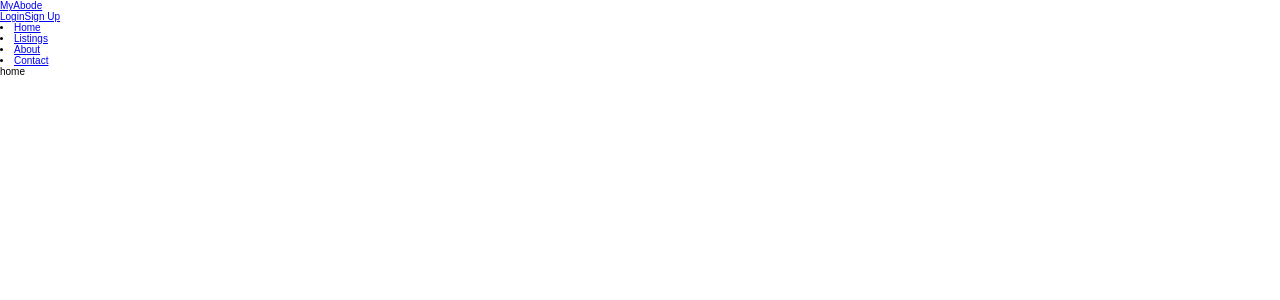
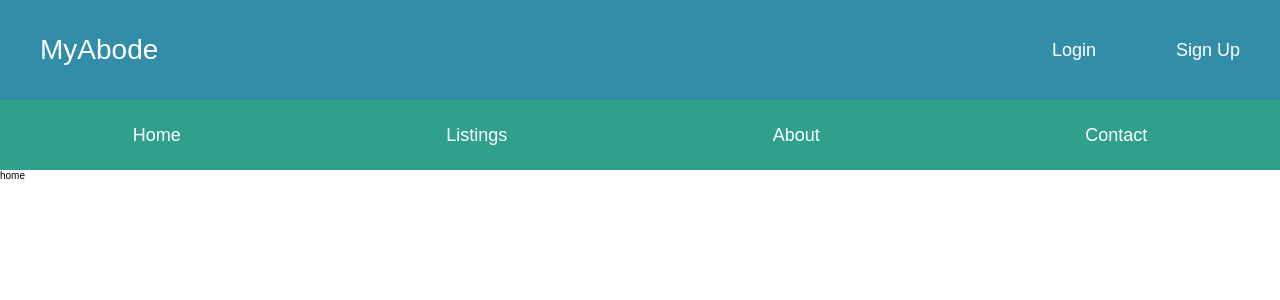
Before and after one commit to pbtrad/myabode, a React (Create React App) app in the folder frontend/: page / in a window 1280 px wide. Shown: the top 300 px of the page. Built offline with nearby package versions, Linux system fonts and the light colour scheme.

Commit message:
Styled navbar

```diff
--- a/frontend/src/sass/components/_navbar.scss
+++ b/frontend/src/sass/components/_navbar.scss
@@ -0,0 +1,59 @@
+.navbar {
+    width: 100%;
+
+    &__top {
+        display: flex;
+        justify-content: space-between;
+        align-items: center;
+        width: 100%;
+        height: 10rem;
+        background-color: $color-primary;
+
+        &__logo {
+            margin-left: 4rem;
+
+            &__link {
+                font-size: 2.8rem;
+                color: $color-white;
+                text-decoration: none;
+            }
+        }
+
+        &__auth {
+            margin-right: 4rem;
+
+            &__link {
+                font-size: 1.8rem;
+                color: $color-white;
+                text-decoration: none;
+
+                &:first-of-type {
+                    margin-right: 8rem;
+                }
+            }
+        }
+    }
+
+    &__bottom {
+        display: flex;
+        justify-content: space-around;
+        align-items: center;
+        width: 100%;
+        height: 7rem;
+        background-color: $color-tertiary;
+
+        &__item {
+            list-style: none;
+
+            &__link {
+                font-size: 1.8rem;
+                color: $color-white;
+                text-decoration: none;
+
+                &:hover {
+                    color: $color-quaternary;
+                }
+            }
+        }
+    }
+}
```
